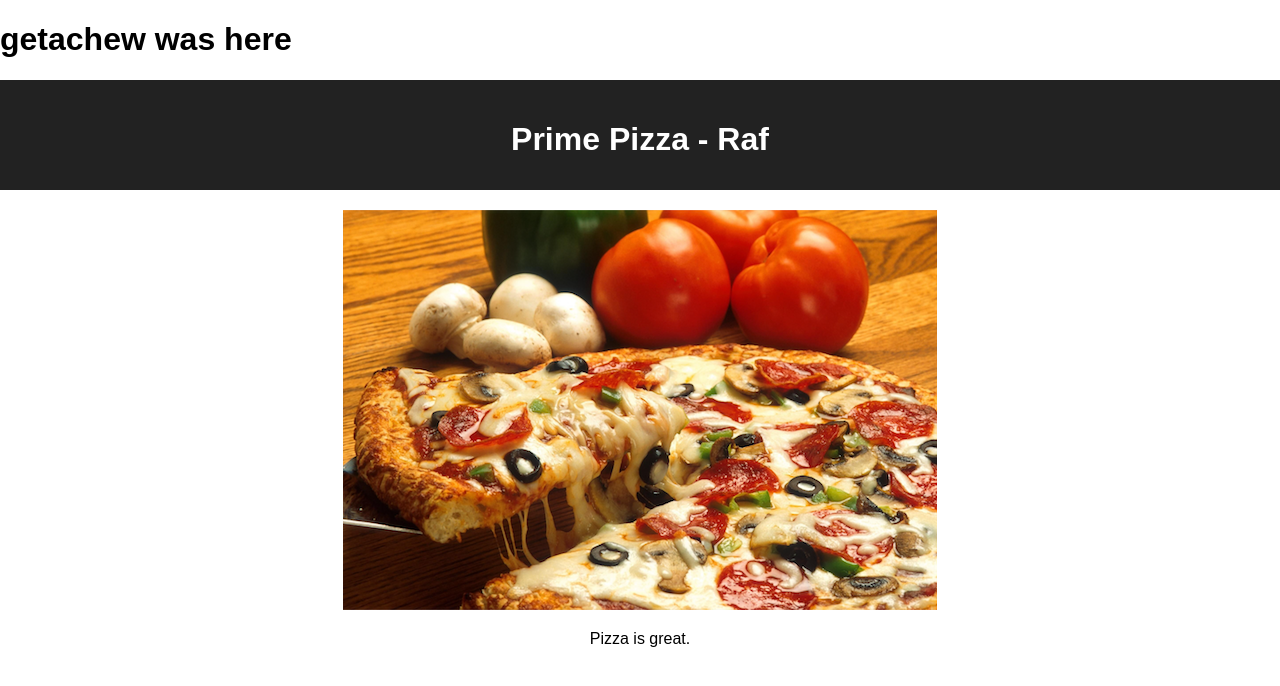
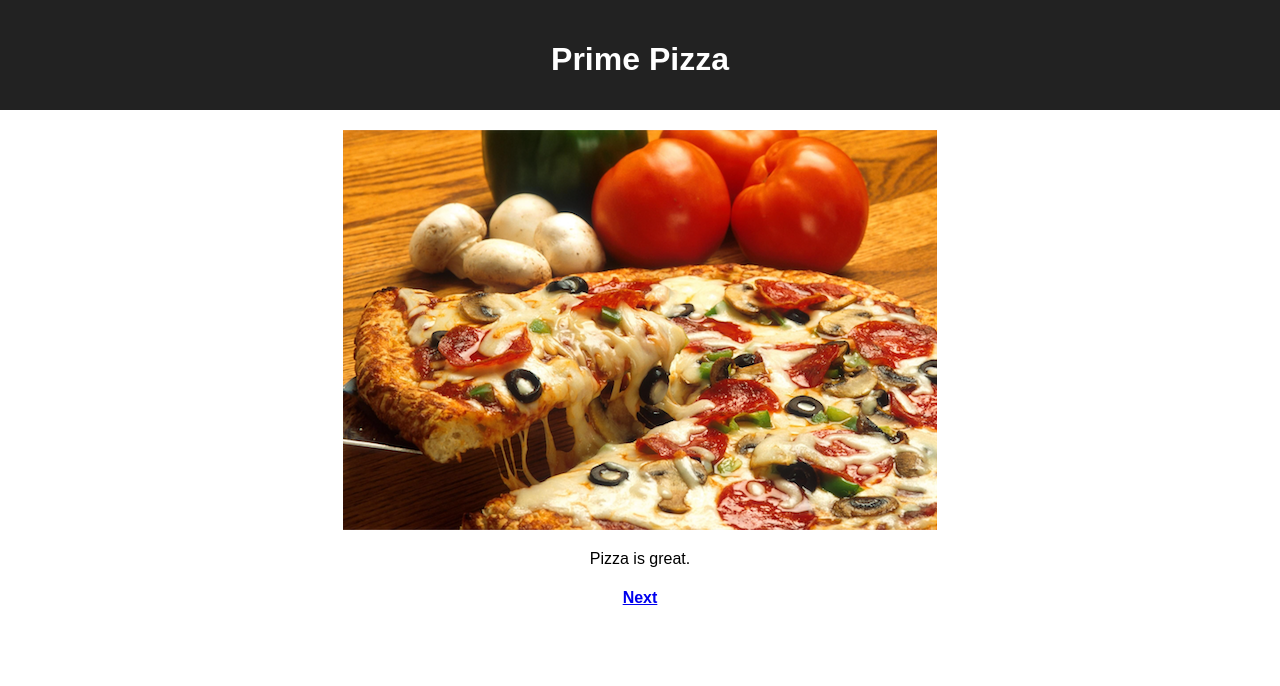
Before and after one commit to yasis12/redux-pizza-parlor, a React (Create React App) app: page / in a window 1280 px wide. Shown: the top 686 px of the page. Built offline with nearby package versions, Linux system fonts and the light colour scheme.

Commit message:
route from home page to select pizza page now works

```diff
--- a/public/index.html
+++ b/public/index.html
@@ -22,7 +22,6 @@
     <title>React App</title>
   </head>
   <body>
-    <h1> getachew was here</h1>
     <noscript>
       You need to enable JavaScript to run this app.
     </noscript>
--- a/src/components/App/App.jsx
+++ b/src/components/App/App.jsx
@@ -1,19 +1,39 @@
-import React from 'react';
 import axios from 'axios';
 import './App.css';
 import CustomerInfo from './CustomerInfo/CustomerInfo';
-import selectPizza from './SelectPizza/SelectPizza';
+import SelectPizza from './SelectPizza/SelectPizza';
+
+// React Imports
+import React from 'react';
+import { HashRouter as Router, Route, Link} from 'react-router-dom';
+
 
 function App() {
 
   return (
     <div className='App'>
-      <header className='App-header'>
-        <h1 className='App-title'>Prime Pizza - Raf</h1>
-      </header>
 
-      <img src='images/pizza_photo.png' />
-      <p>Pizza is great.</p>
+        <header className='App-header'>
+          <h1 className='App-title'>Prime Pizza</h1>
+        </header>
+        <Router>
+          <Route exact path="/">
+            <img src='images/pizza_photo.png' />
+            <p>Pizza is great.</p>
+
+            <h4>
+              <Link to="/SelectPizza">Next</Link>
+            </h4>
+          </Route>
+
+          <Route path="/SelectPizza" >
+              <SelectPizza />
+          </Route>
+      </Router>
+
+
+
+
 
     </div>
   );
--- a/src/components/App/SelectPizza/SelectPizza.jsx
+++ b/src/components/App/SelectPizza/SelectPizza.jsx
@@ -1,9 +1,11 @@
 
 
-function selectPizza() {
+function SelectPizza() {
 
-
+return (
+    <h1>SELECT THE PIZZA</h1>
+)
 
 } // END SELECT PIZZA
 
-export default selectPizza;
+export default SelectPizza;
```
